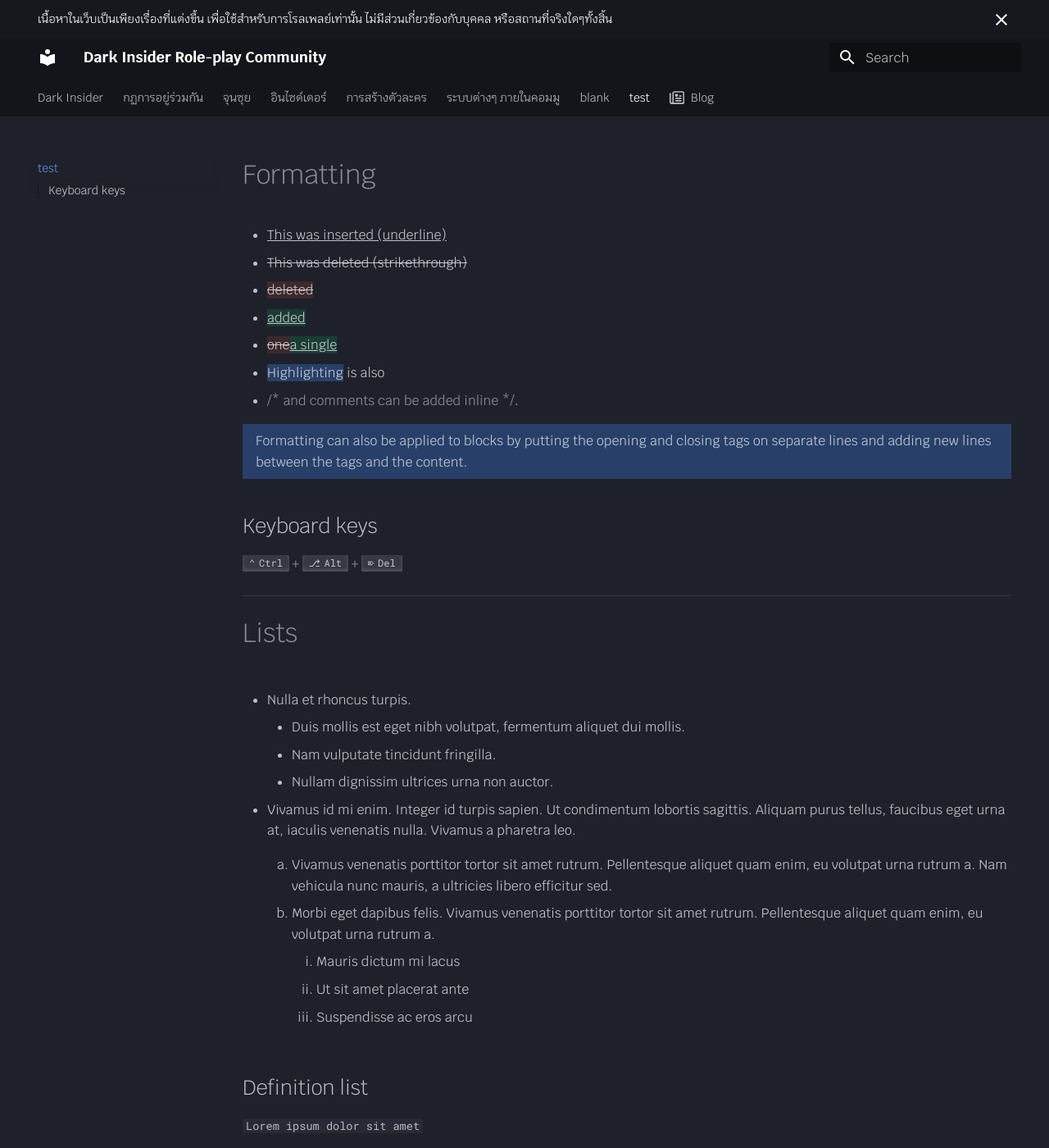
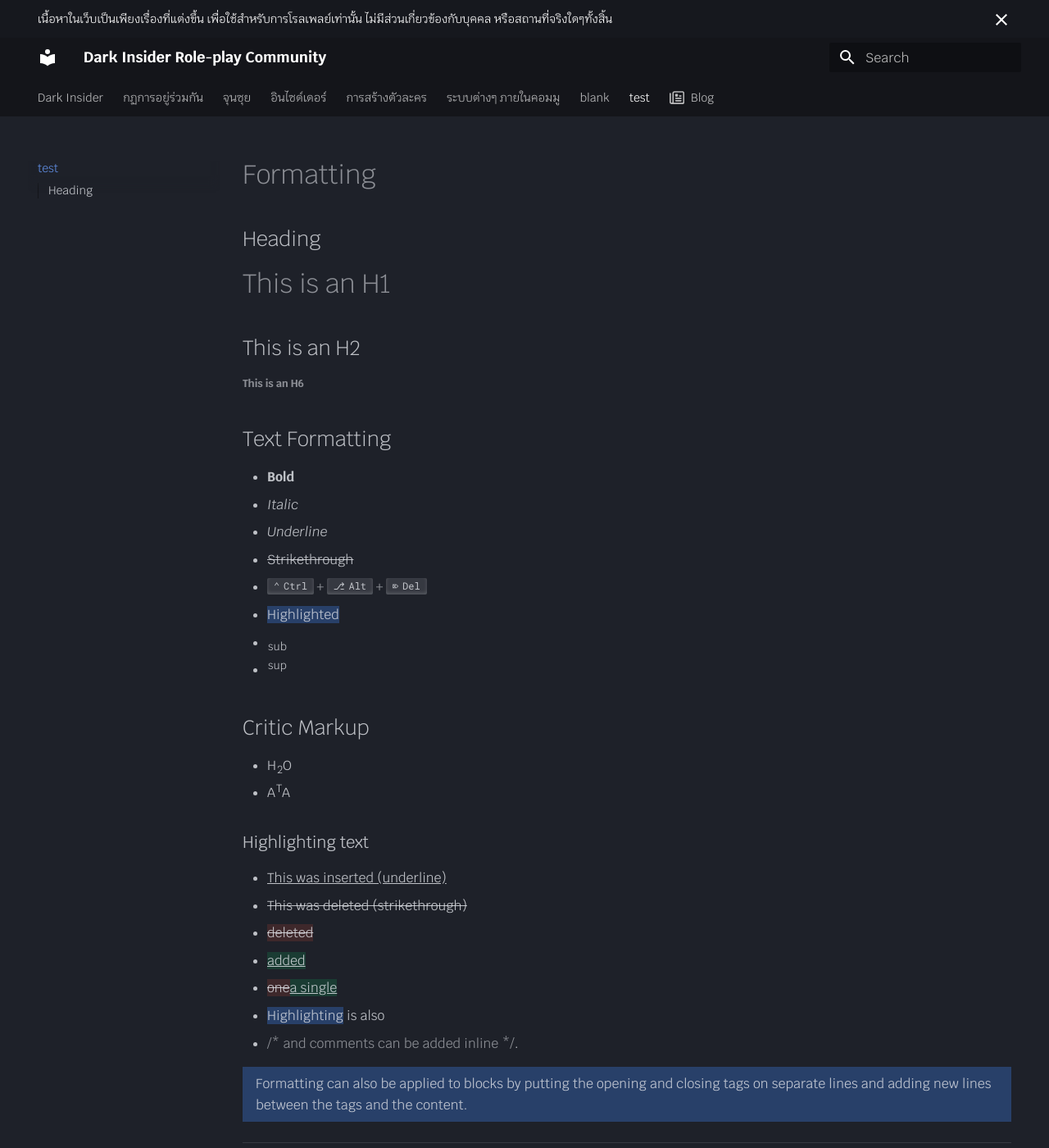
Before and after one commit to Mujina7569/darkInsider-doc, an MkDocs documentation site: the page built from docs/test.md, in a window 1280 px wide and 1400 px high. Shown: the whole window at 82% size. Built offline with MkDocs 1.6.1 and Material for MkDocs 9.7.7, drawn with Linux system fonts in a browser that asks for light colours.

Commit message:
Update test.md

```diff
--- a/docs/test.md
+++ b/docs/test.md
@@ -1,5 +1,29 @@
 # Formatting
 
+## Heading
+
+# This is an H1
+
+## This is an H2
+
+###### This is an H6
+
+## Text Formatting
+
+- **Bold**
+- *Italic*
+- _Underline_
+- ~~Strikethrough~~
+- ++ctrl+alt+del++
+- ==Highlighted==
+- ~sub~
+- ^sup^
+
+## Critic Markup
+- H~2~O
+- A^T^A
+
+### Highlighting text
 - ^^This was inserted (underline)^^
 - ~~This was deleted (strikethrough)~~
 - {--deleted--}
@@ -14,10 +38,6 @@ Formatting can also be applied to blocks by putting the opening and closing
 tags on separate lines and adding new lines between the tags and the content.
 
 ==}
-
-## Keyboard keys
-
-++ctrl+alt+del++
 
 ---
 
@@ -70,7 +90,7 @@ tags on separate lines and adding new lines between the tags and the content.
 
 ---
 
-# Tooltips
+## Tooltips
 
 - Link with tooltip, inline syntax [Hover me](https://example.com "I'm a tooltip!")
 
@@ -83,7 +103,7 @@ tags on separate lines and adding new lines between the tags and the content.
 
 ---
 
-# Admonitions
+## Admonitions
 
 !!! note
 
```
